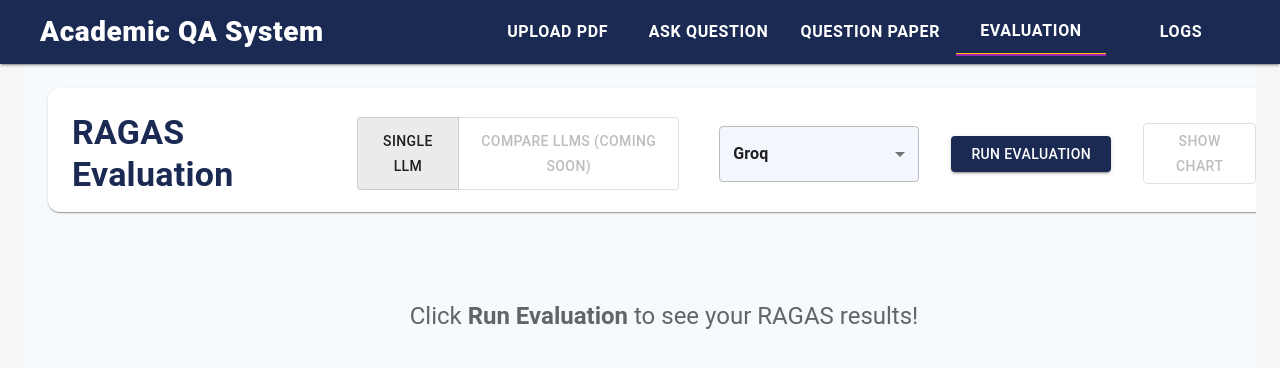
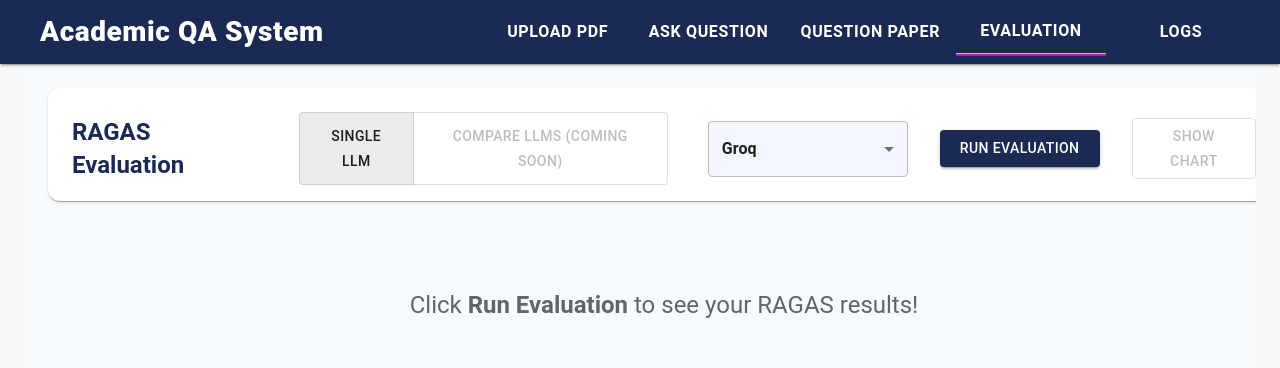
Before and after one commit to jkc1996/educational_rag, a React (Create React App) app in the folder frontend/: page /evaluate in a window 1280 px wide. Shown: the top 368 px of the page. Built offline with nearby package versions, Linux system fonts and the light colour scheme; some icons are missing.

Commit message:
width adjustment for laptop

```diff
--- a/frontend/src/pages/EvaluationPage.jsx
+++ b/frontend/src/pages/EvaluationPage.jsx
@@ -181,7 +181,7 @@ function EvaluationPage() {
       {/* --- Top Card --- */}
       <Box sx={{
         width: "100%",
-        maxWidth: 1680,
+        maxWidth: 1380,
         mx: "auto",
         mt: 3,
         mb: 1,
@@ -203,7 +203,7 @@ function EvaluationPage() {
             zIndex: 3
           }}
         >
-          <Typography variant="h4" fontWeight={700} color="primary" sx={{ mr: 3 }}>
+          <Typography variant="h5" fontWeight={700} color="primary" sx={{ mr: 2 }}>
             RAGAS Evaluation
           </Typography>
           <ToggleButtonGroup
@@ -252,7 +252,7 @@ function EvaluationPage() {
       {/* --- Main Content --- */}
       <Box sx={{
         width: "100%",
-        maxWidth: 1680,
+        maxWidth: 1380,
         mx: "auto",
         px: { xs: 1, sm: 2, md: 3 },
         pt: 2,
```
